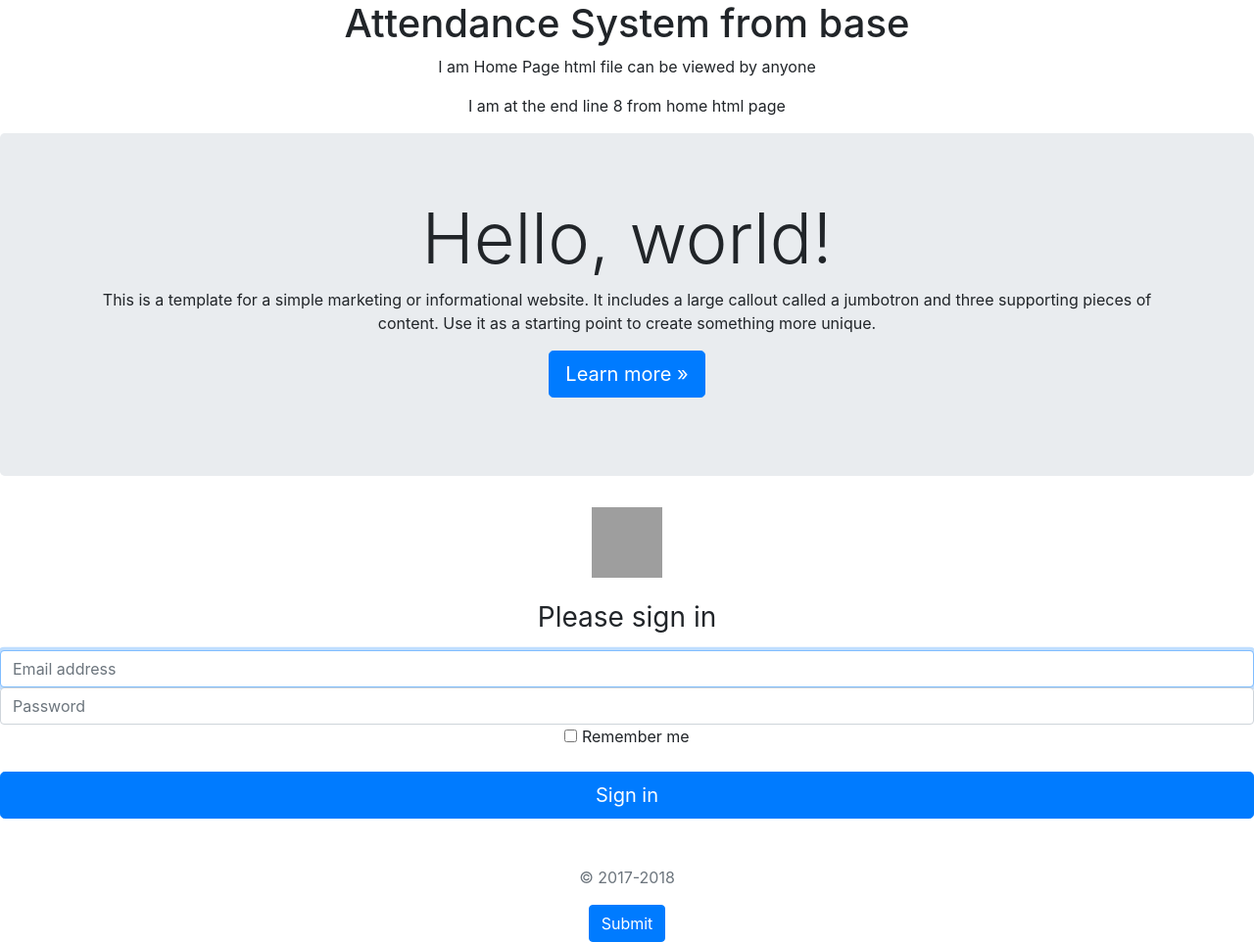
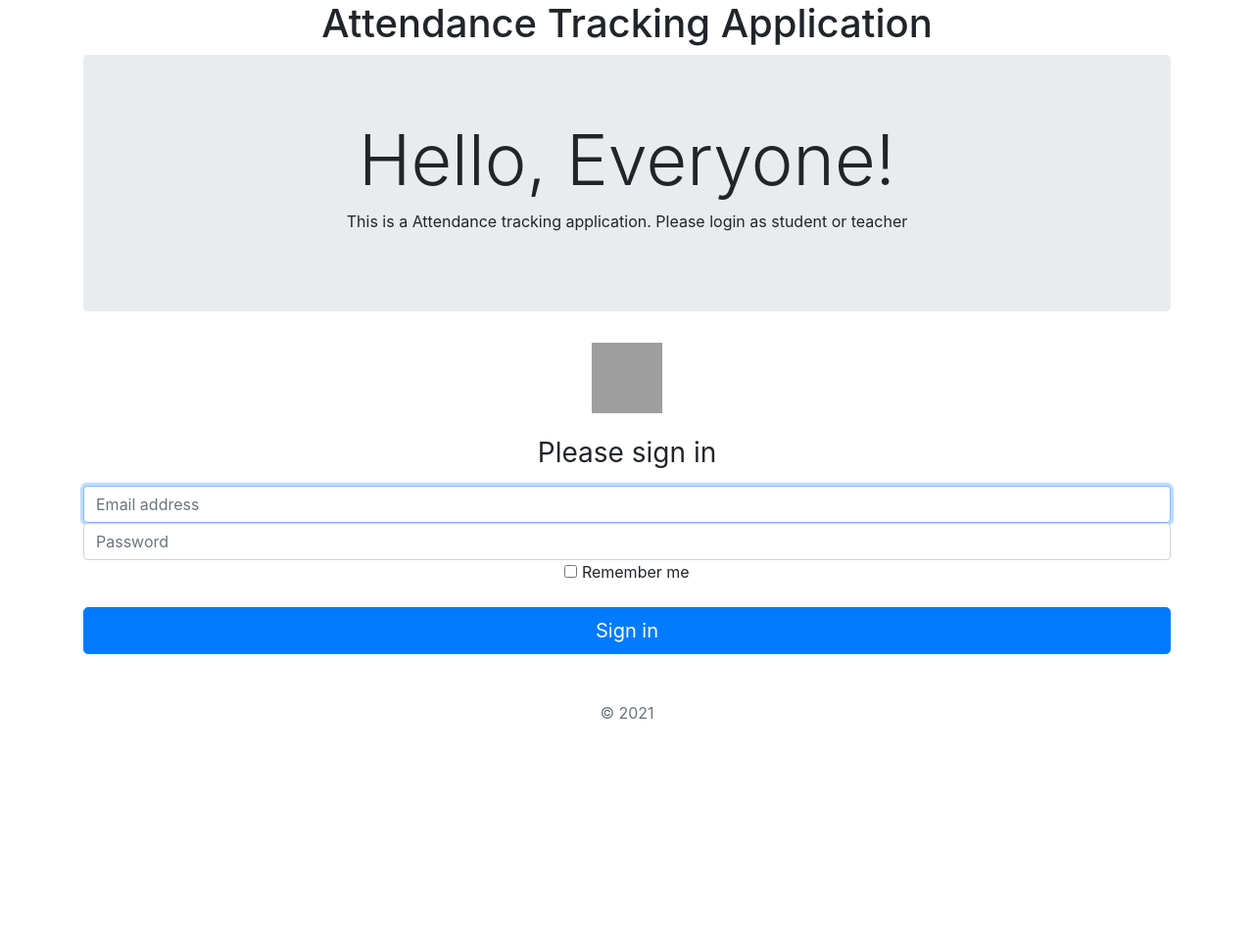
Before and after one commit to firojt/attendancetrackingsystem, a Django app: page /home/ in a window 1280 px wide. Shown: the whole page at 98% size. After the commit the page ends 734 px from the top, so only its background shows below. Run offline with Django 3.2, Linux system fonts and the light colour scheme; some libraries are stand-ins or nearby versions; grey boxes are pictures that could not be loaded.

Commit message:
updated home page

```diff
--- a/school/templates/base_template.html
+++ b/school/templates/base_template.html
@@ -1,7 +1,9 @@
 <!DOCTYPE html>
 <html lang="en">
 <head>
-  <h1>Attendance System from base</h1>
+  <div class="page-header">
+    <h1>Attendance Tracking Application</h1>
+  </div>
   <link rel="stylesheet" href="https://stackpath.bootstrapcdn.com/bootstrap/4.3.1/css/bootstrap.min.css" integrity="sha384-ggOyR0iXCbMQv3Xipma34MD+dH/1fQ784/j6cY/iJTQUOhcWr7x9JvoRxT2MZw1T" crossorigin="anonymous">
 </head>
 <body>
--- a/school/templates/home.html
+++ b/school/templates/home.html
@@ -1,25 +1,24 @@
 {% extends "base_template.html" %}
-
-<p> I am from templates home page</p>
 
 
 {% block content %}
-<p>I am Home Page html file can be viewed by anyone</p>
 
-<p> I am at the end line 8 from home  html page</p>
 
 <!-- jumbotron -->
+<div class="container">
+
 
 <div class="jumbotron">
         <div class="container">
-          <h1 class="display-3">Hello, world!</h1>
-          <p>This is a template for a simple marketing or informational website. It includes a large callout called a jumbotron and three supporting pieces of content. Use it as a starting point to create something more unique.</p>
-          <p><a class="btn btn-primary btn-lg" href="#" role="button">Learn more »</a></p>
+          <h1 class="display-3">Hello, Everyone!</h1>
+          <p>This is a Attendance tracking application. Please login as student or teacher</p>
         </div>
       </div>
 
+    </div>
+<!-- login screen -->
 
-<!-- login screen -->
+<div class="container">
 
 
 <body class="text-center" data-new-gr-c-s-check-loaded="14.1012.0" data-gr-ext-installed="">
@@ -36,18 +35,15 @@
         </label>
       </div>
       <button class="btn btn-lg btn-primary btn-block" type="submit">Sign in</button>
-      <p class="mt-5 mb-3 text-muted">© 2017-2018</p>
+      <p class="mt-5 mb-3 text-muted">© 2021</p>
     </form>
 
 
 </body>
 
+</div>
 
 
 
 
-<button type="submit" class="btn btn-primary">Submit</button>
-
-
-
 {% endblock %}
```
